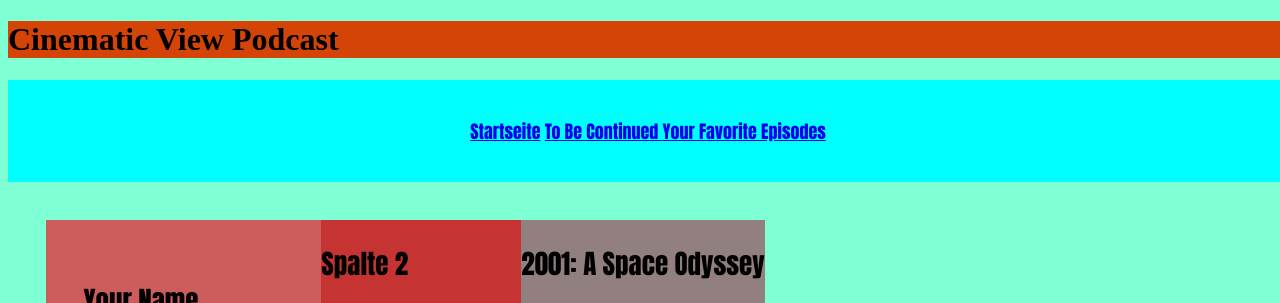
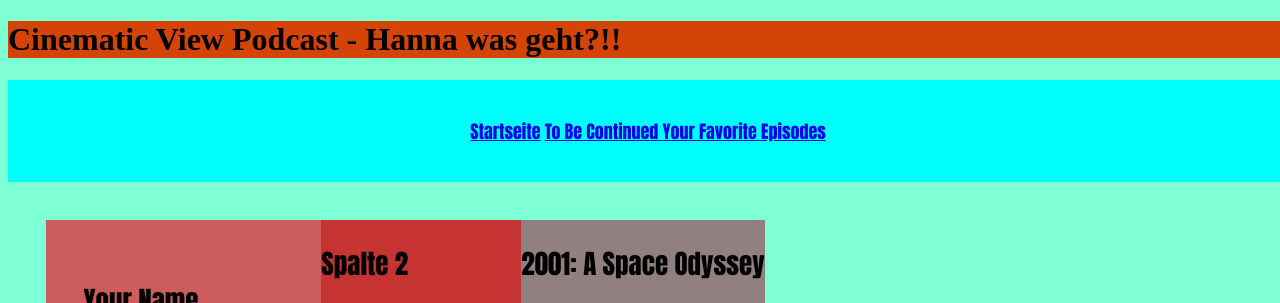
Before and after one commit to soap-tastes-okay/Cinematic-View-Website, a plain HTML site: page index.html in a window 1280 px wide. Shown: the top 303 px of the page. Drawn offline with Linux system fonts and the light colour scheme.

Commit message:
Update podcast title in index.html

```diff
--- a/index.html
+++ b/index.html
@@ -11,7 +11,7 @@
     <body class="body">
 
         <header style = "background-color:#D54407;">
-            <h1>Cinematic View Podcast</h1>
+            <h1>Cinematic View Podcast - Hanna was geht?!!</h1>
         </header>
         <nav class="navigation">
             <a href="index.html">Startseite</a>
```
